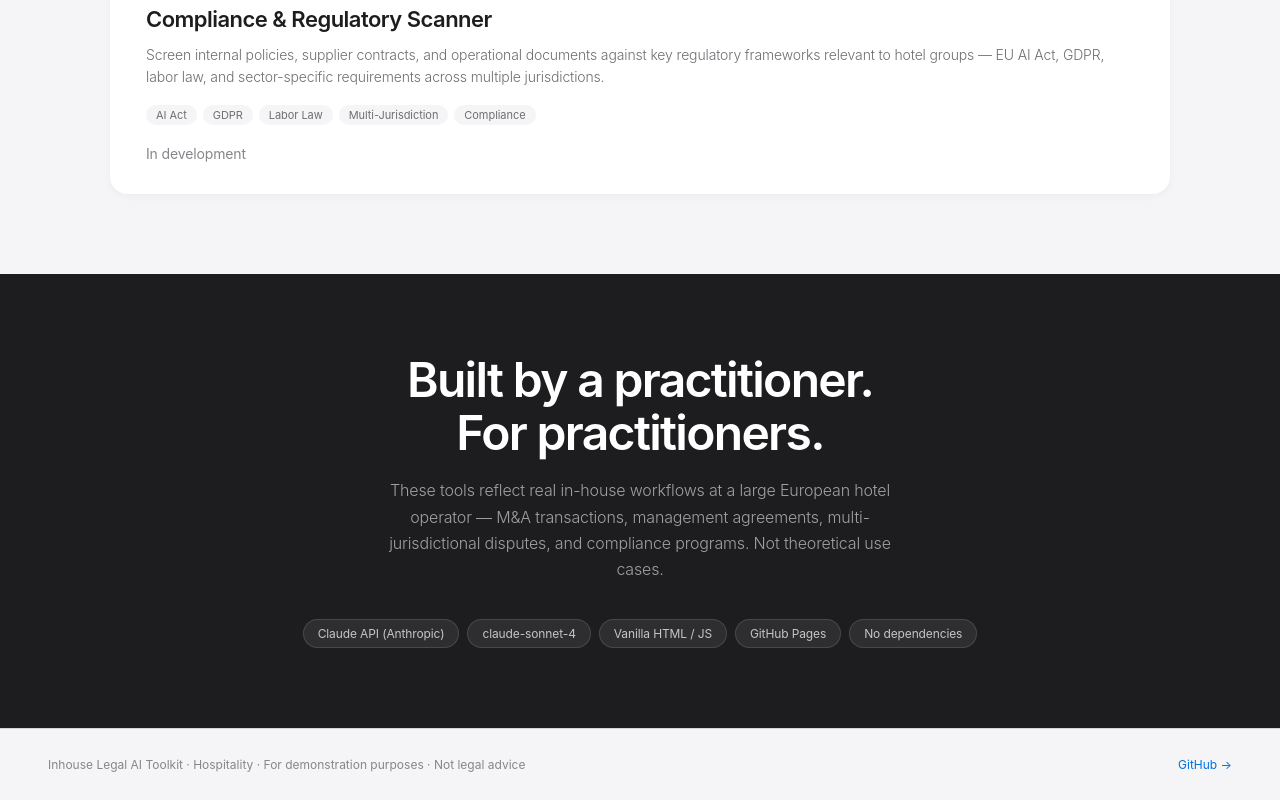
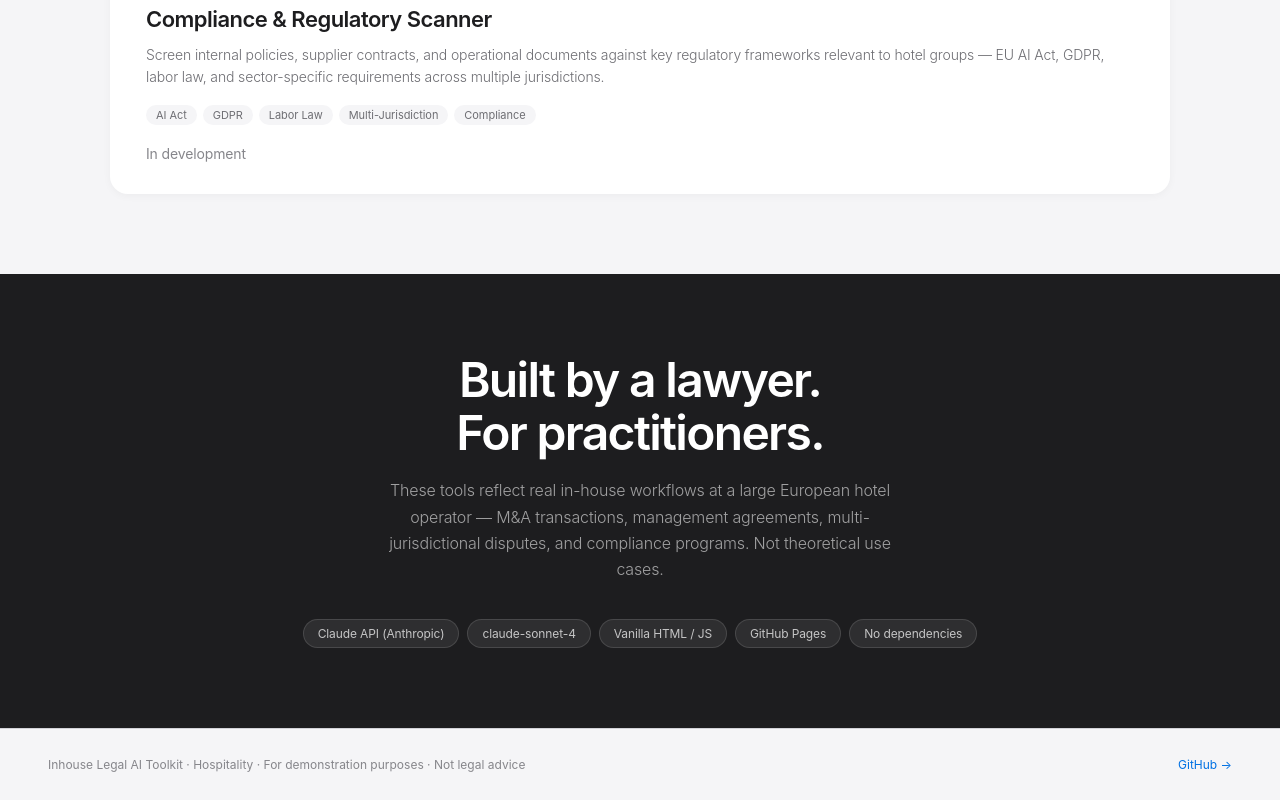
Before and after one commit to MarcoStempin/legal-ai-tools, a plain HTML site: page index.html in a window 1280 px wide. Shown: the part 1643-2443 px from the top of the page. Drawn offline with Linux system fonts and the light colour scheme.

Commit message:
Update about section text

```diff
--- a/index.html
+++ b/index.html
@@ -235,7 +235,7 @@
 </section>
 
 <section class="about-strip" id="about">
-  <h2>Built by a practitioner.<br>For practitioners.</h2>
+  <h2>Built by a lawyer.<br>For practitioners.</h2>
   <p>These tools reflect real in-house workflows at a large European hotel operator — M&A transactions, management agreements, multi-jurisdictional disputes, and compliance programs. Not theoretical use cases.</p>
   <div class="stack-pills">
     <span class="stack-pill">Claude API (Anthropic)</span>
```
